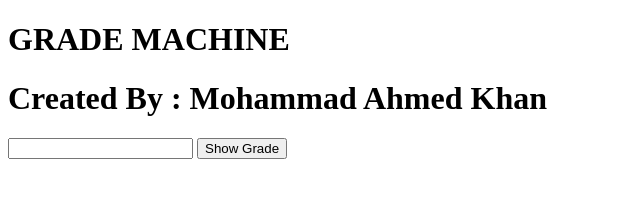
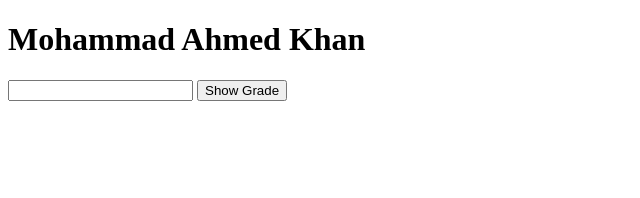
Before and after one commit to Ahmedkhan90/Project-Percentge, a plain HTML site: page new.html in a window 1280 px wide. Shown: the whole page, without its empty margins (0-640 px from the left). Drawn offline with Linux system fonts and the light colour scheme.

Commit message:
Percentage

```diff
--- a/app.js
+++ b/app.js
@@ -10,7 +10,7 @@ function addition() {
     let c = (a + b);
     document.getElementById("data").innerHTML=c;
 }
-
+if (age > 65 || age < 21 && res === "U.S.") {
 
 
 function substraction() {
--- a/new.html
+++ b/new.html
@@ -7,8 +7,8 @@
 </head>
 <body>
 
-    <h1>GRADE MACHINE</h1>
-    <h1>Created By : Mohammad Ahmed Khan</h1>
+
+    <h1> Mohammad Ahmed Khan</h1>
 
     <form action="#" onsubmit="check()">
         <input type="number" id="Per">
```
